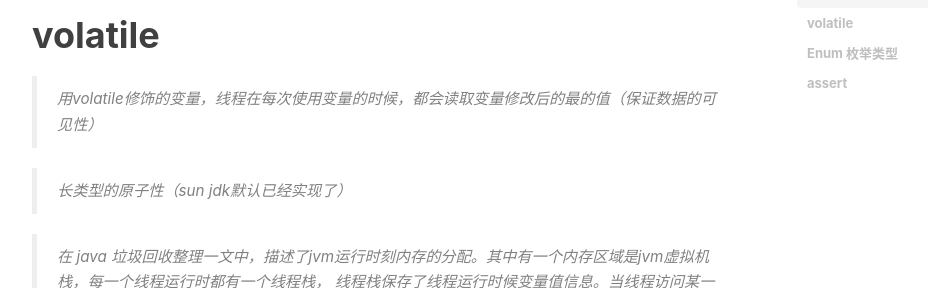
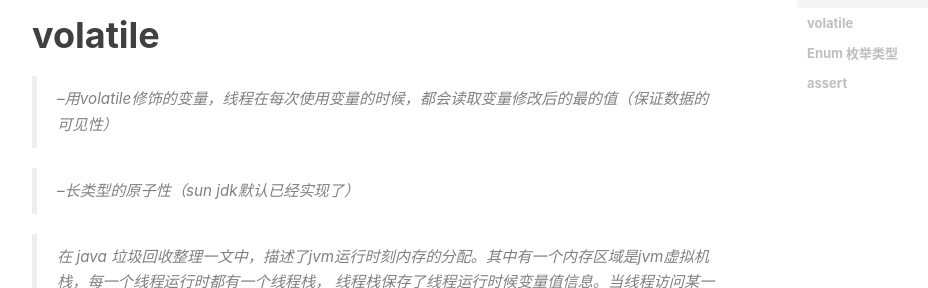
Before and after one commit to a839606145/a839606145.github.io, a Jekyll site: the page built from _posts/2017-06-15-Javakeyword-mywork.markdown, in a window 1280 px wide and 900 px high, scrolled down 2237 px. Shown: the part 171-459 px from the top of the window, without its empty margins (233-1161 px from the left). Built offline with Jekyll 4.4.1, drawn with Linux system fonts in a browser that asks for light colours; nearby versions of some CDN libraries; comment, search, counter and statistics services are not loaded.

```diff
--- a/_posts/2017-06-15-Javakeyword-mywork.markdown
+++ b/_posts/2017-06-15-Javakeyword-mywork.markdown
@@ -75,10 +75,10 @@ strictfp来声明一个 类、接口或者方法时，那么所声明的范围
 # volatile
 
 >
-用volatile修饰的变量，线程在每次使用变量的时候，都会读取变量修改后的最的值（保证数据的可见性）
+--用volatile修饰的变量，线程在每次使用变量的时候，都会读取变量修改后的最的值（保证数据的可见性）
 
 >
- 长类型的原子性（sun jdk默认已经实现了）
+ --长类型的原子性（sun jdk默认已经实现了）
 
 
 >
```
